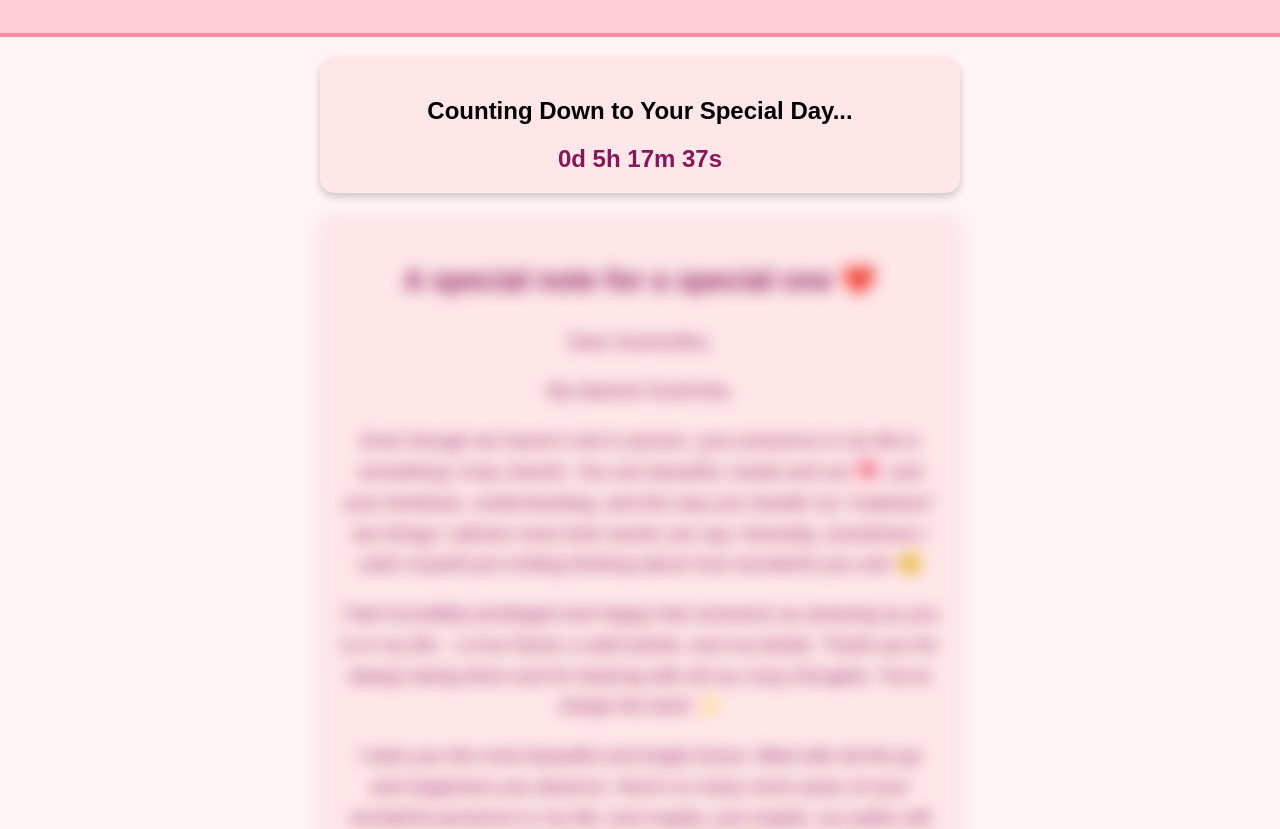
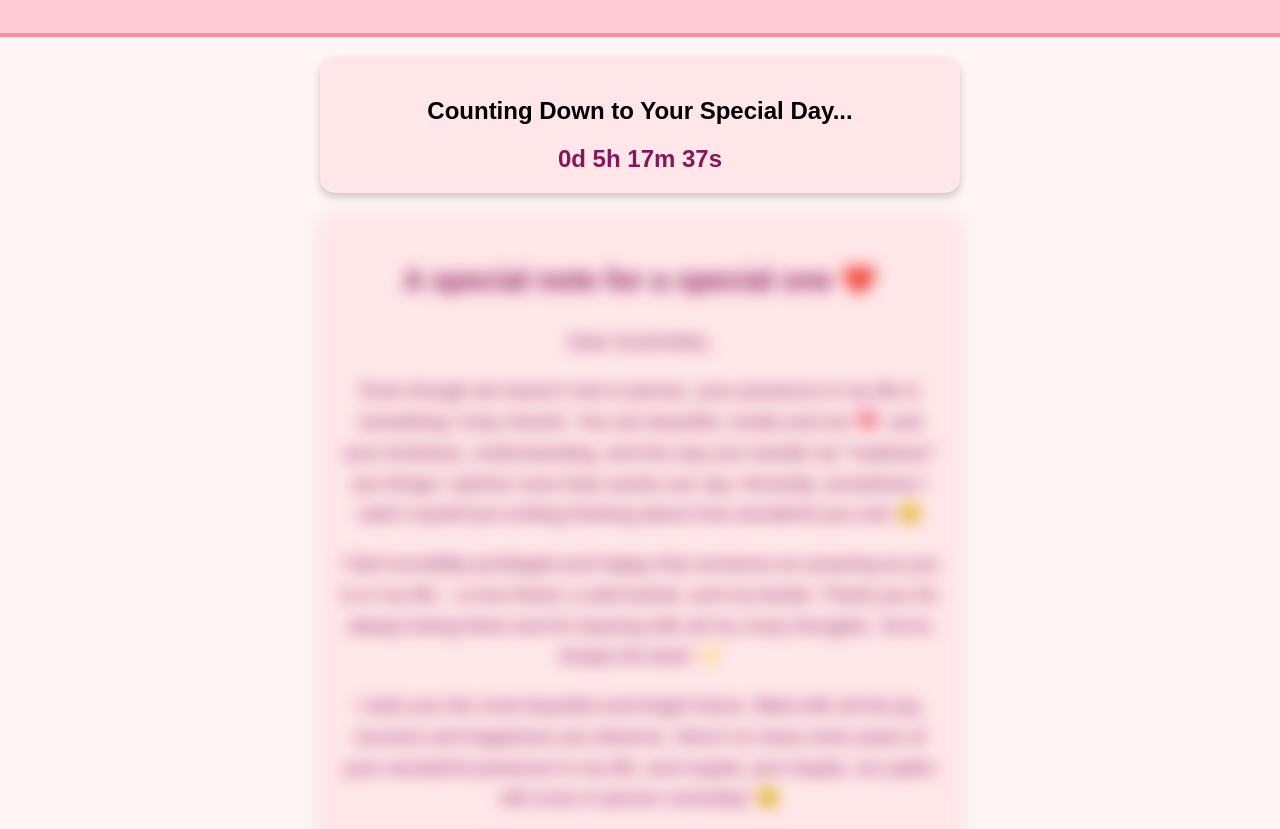
Before and after one commit to chaithu714/Sushulu_Bday, a plain HTML site: page countdown.html in a window 1280 px wide. Shown: the part 123-952 px from the top of the page. Drawn offline with Linux system fonts and the light colour scheme.

Commit message:
Update countdown.html

```diff
--- a/countdown.html
+++ b/countdown.html
@@ -27,13 +27,12 @@
         <section id="love-note" class="love-note blurred">
             <h2>A special note for a special one ❤️</h2>
             <p>Dear Sushmitha,</p>
-            <p>My dearest Sushmita,</p>
 
             <p>Even though we haven't met in person, your presence in my life is something I truly cherish. You are <span class="highlight">beautiful, inside and out</span> 💖, and your kindness, understanding, and the way you handle my "madness" are things I admire more than words can say. Honestly, sometimes I catch myself just smiling thinking about how wonderful you are! 😊</p>
 
             <p>I feel incredibly <span class="highlight">privileged and happy</span> that someone as amazing as you is in my life – a true friend, a well-wisher, and my bestie. Thank you for always being there and for bearing with all my crazy thoughts. You're simply the best! ✨</p>
 
-            <p>I wish you the most <span class="highlight">beautiful and bright future</span>, filled with all the joy and happiness you deserve. Here's to many more years of your wonderful presence in my life, and maybe, just maybe, our paths will cross in person someday! 😉</p>
+            <p>I wish you the most <span class="highlight">beautiful and bright future</span>, filled with all the joy, success and happiness you deserve. Here's to many more years of your wonderful presence in my life, and maybe, just maybe, our paths will cross in person someday! 😉</p>
 
             <p class="signature">With all my love and warmest wishes,</p>
         </section>
```
